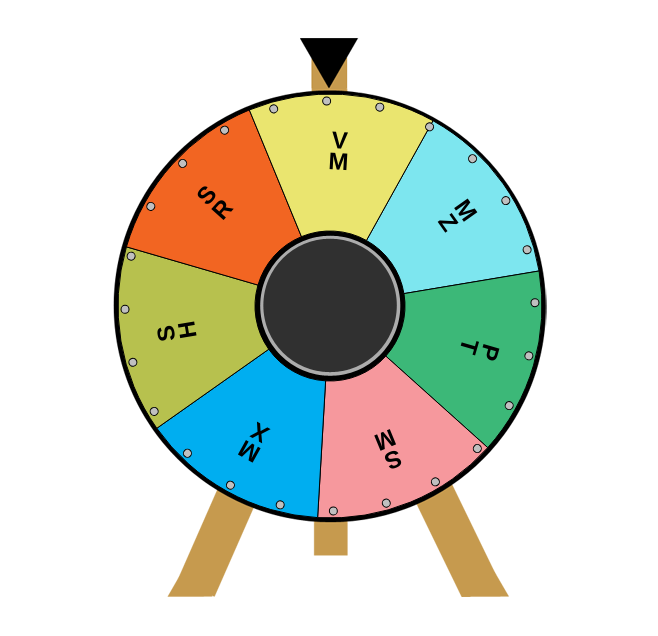
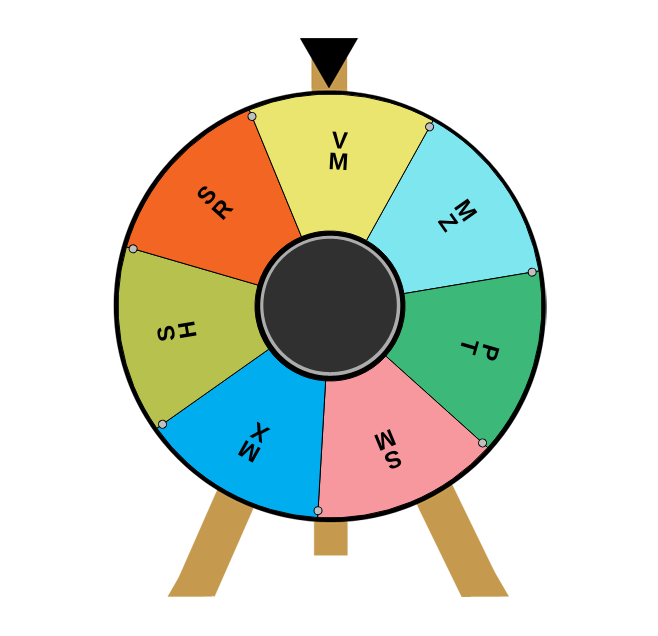
Before and after one commit to muzfr7/random-name-picker, a plain HTML site: page index.html in a window 1280 px wide. Shown: the part 66-702 px from the top of the page, without its empty margins (310-968 px from the left). Drawn offline with nearby package versions, Linux system fonts and the light colour scheme.

Commit message:
Update index.html

```diff
--- a/index.html
+++ b/index.html
@@ -51,7 +51,7 @@
                 },
                 'pins' :				// Turn pins on.
                 {
-                    'number'     : 24,
+                    'number'     : 7,
                     'fillStyle'  : 'silver',
                     'outerRadius': 4,
                 }
```
